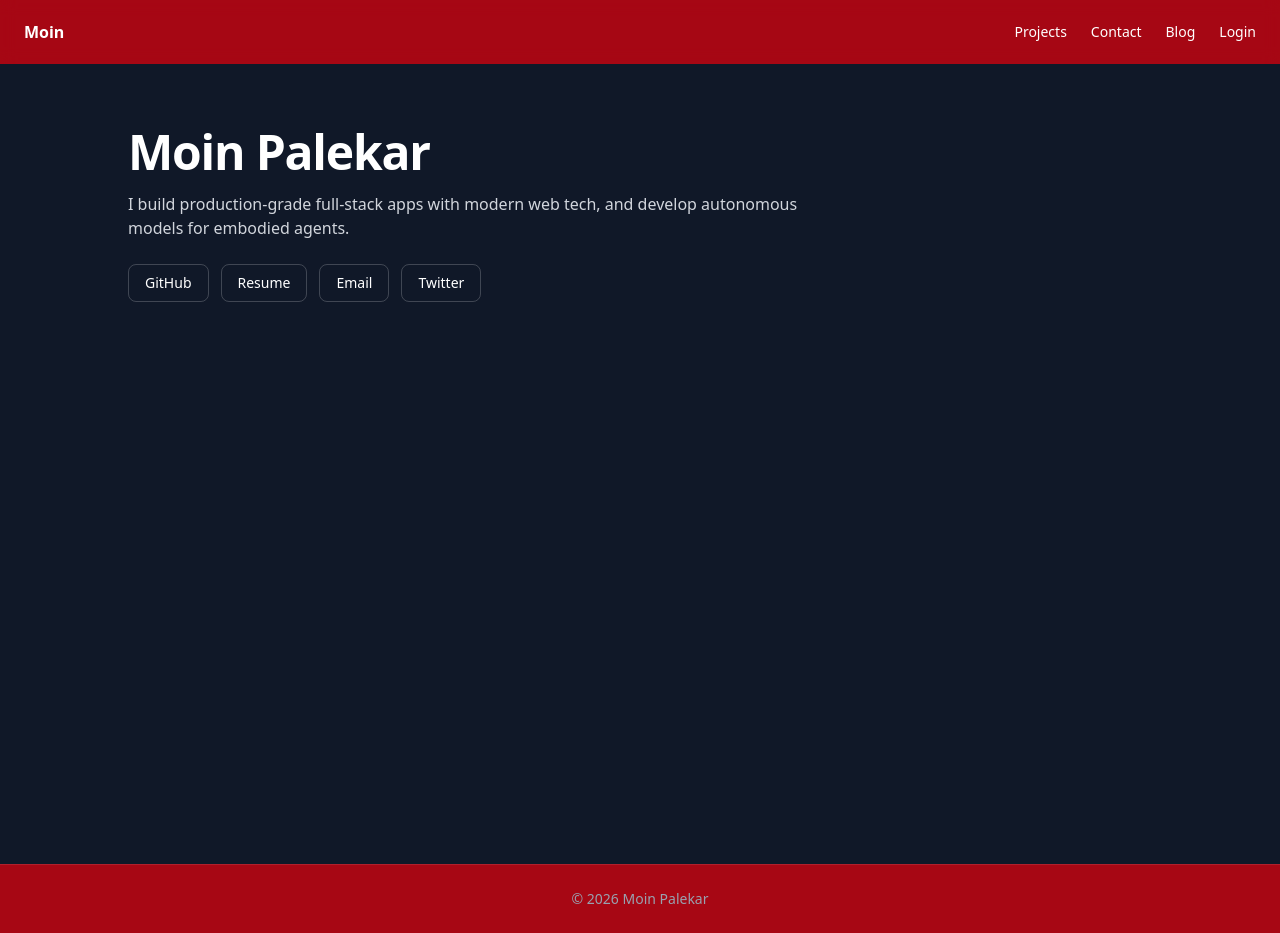
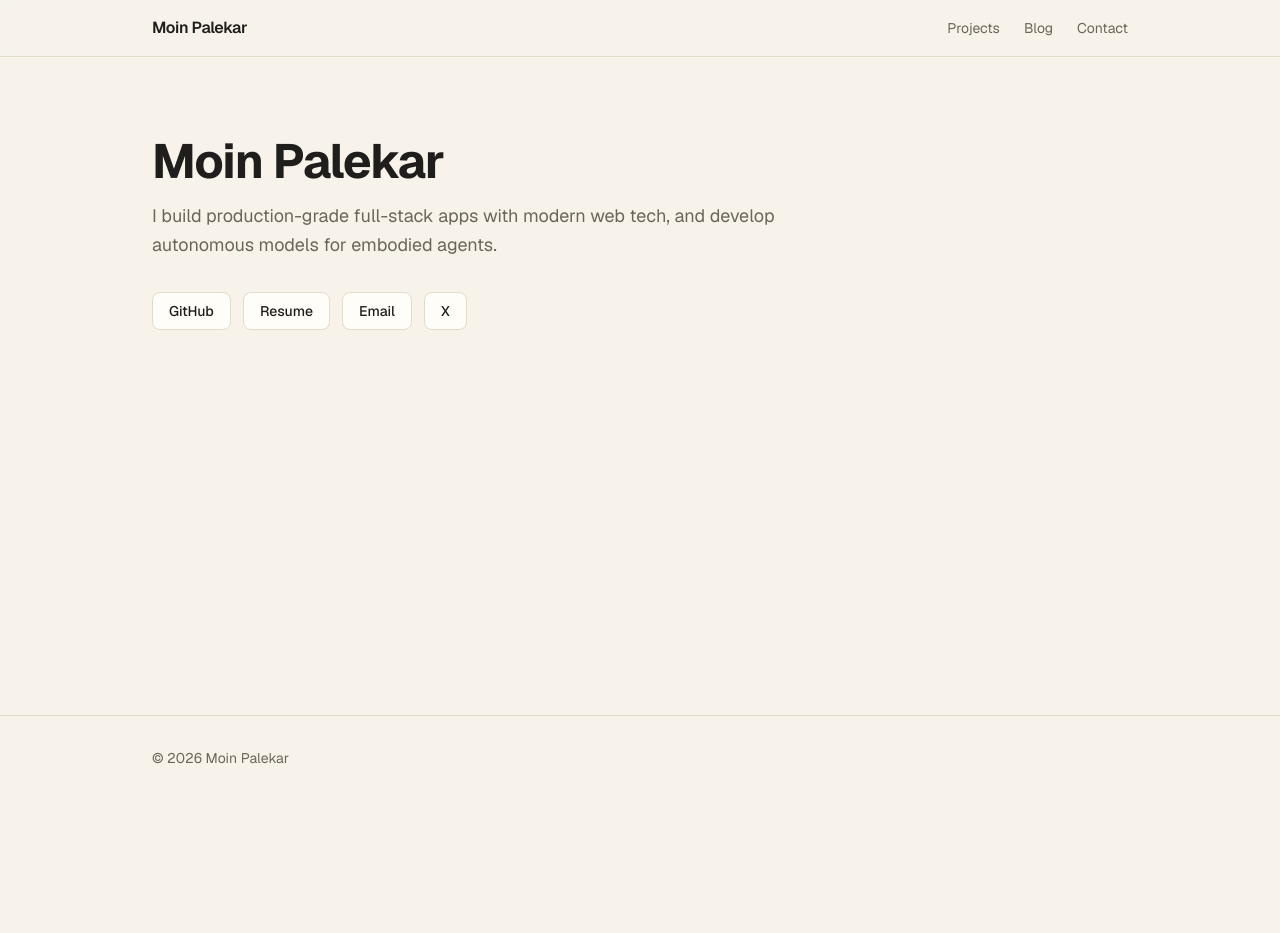
Before and after one commit to Moin-Palekar/personal-website, a Next.js app: page / in a window 1280 px wide. After the commit the page ends 800 px from the top, so only its background shows below. Built offline with nearby package versions, Linux system fonts and the light colour scheme.

Commit message:
Light theme: palette, layout shell, home page grid

```diff
--- a/app/blog/[id]/page.tsx
+++ b/app/blog/[id]/page.tsx
@@ -1,25 +1,73 @@
-// @ts-nocheck
-import Markdown from "../../components/Markdown";
-async function getBlog(id) {
-  const res = await fetch(process.env.NEXT_PUBLIC_API_URL + "/blogs/" + id, { cache: "no-store" });
-  if (!res.ok) return null;
-  return res.json();
-}
+import Image from "next/image";
+import Link from "next/link";
+import { projects } from "./projectsData";
 
-export default async function BlogPost({ params }) {
-  const { id } = await params;
-  const post = await getBlog(id);
+const links = [
+  { label: "GitHub", href: "https://github.com/Moin-Palekar", external: true },
+  { label: "Resume", href: "/resume.pdf", external: true },
+  { label: "Email", href: "mailto:moinismailp@gmail.com" },
+  { label: "X", href: "https://x.com/moinismailp", external: true },
+];
 
-  if (!post) {
-    return <main className="px-6 py-16"><p>Post not found.</p></main>;
-  }
+export default function Home() {
+  const featured = projects.filter((p) => p.featured);
 
   return (
-    <main className="min-h-screen px-6 py-16">
-      <div className="mx-auto max-w-3xl">
-        <p className="text-sm text-gray-400">{new Date(post.date).toLocaleDateString("en-US", { year: "numeric", month: "long", day: "numeric" })}</p>
-        <h1 className="mt-2 text-4xl font-bold">{post.title}</h1>
-        <div className="mt-8"><Markdown content={post.content} /></div>
+    <main className="px-6 py-20">
+      <div className="mx-auto max-w-5xl">
+        <h1 className="text-5xl font-bold tracking-tight">Moin Palekar</h1>
+        <p className="mt-4 max-w-2xl text-lg leading-relaxed text-muted">
+          I build production-grade full-stack apps with modern web tech, and
+          develop autonomous models for embodied agents.
+        </p>
+
+        <div className="mt-8 flex flex-wrap gap-3">
+          {links.map((l) => (
+            <a
+              key={l.label}
+              href={l.href}
+              {...(l.external ? { target: "_blank", rel: "noreferrer" } : {})}
+              className="rounded-lg border border-line bg-card px-4 py-2 text-sm font-medium transition hover:border-ink"
+            >
+              {l.label}
+            </a>
+          ))}
+        </div>
+
+        {featured.length > 0 && (
+          <section className="mt-20">
+            <h2 className="text-sm font-semibold uppercase tracking-wider text-muted">
+              Selected projects
+            </h2>
+            <div className="mt-6 grid gap-6 sm:grid-cols-2">
+              {featured.map((p) => (
+                <Link
+                  key={p.slug}
+                  href={`/projects/${p.slug}`}
+                  className="group block rounded-2xl border border-line bg-card p-6 transition hover:-translate-y-0.5 hover:shadow-md"
+                >
+                  {p.media && (
+                    <div className="mb-4 overflow-hidden rounded-xl">
+                      <Image src={p.media} alt={p.title} width={800} height={450} className="h-44 w-full object-cover" />
+                    </div>
+                  )}
+                  <h3 className="text-xl font-semibold group-hover:text-accent">{p.title}</h3>
+                  <p className="mt-2 text-muted">{p.oneLiner}</p>
+                  <div className="mt-4 flex flex-wrap gap-2">
+                    {p.tech.map((t) => (
+                      <span key={t} className="rounded-full bg-paper px-3 py-1 text-xs font-medium text-muted">
+                        {t}
+                      </span>
+                    ))}
+                  </div>
+                </Link>
+              ))}
+            </div>
+            <Link href="/projects" className="mt-8 inline-block text-sm font-medium text-accent hover:underline">
+              See all projects →
+            </Link>
+          </section>
+        )}
       </div>
     </main>
   );
--- a/app/globals.css
+++ b/app/globals.css
@@ -1 +1,35 @@
 @import "tailwindcss";
+
+@theme {
+  --color-paper: #F7F3EA;
+  --color-card: #FFFDF8;
+  --color-ink: #1F1E1C;
+  --color-muted: #6B665C;
+  --color-line: #E4DCCB;
+  --color-accent: #B4532A;
+  --font-sans: var(--font-geist-sans);
+  --font-mono: var(--font-geist-mono);
+}
+
+body {
+  background: var(--color-paper);
+  color: var(--color-ink);
+}
+
+/* Blog post typography */
+.post { font-size: 1.0625rem; line-height: 1.75; }
+.post > * + * { margin-top: 1.25em; }
+.post h2 { font-size: 1.5rem; font-weight: 650; margin-top: 2.2em; letter-spacing: -0.01em; }
+.post h3 { font-size: 1.2rem; font-weight: 600; margin-top: 1.8em; }
+.post a { color: var(--color-accent); text-decoration: underline; text-underline-offset: 3px; }
+.post ul { list-style: disc; padding-left: 1.4em; }
+.post ol { list-style: decimal; padding-left: 1.4em; }
+.post li + li { margin-top: 0.35em; }
+.post blockquote { border-left: 3px solid var(--color-line); padding-left: 1em; color: var(--color-muted); }
+.post code { font-family: var(--font-geist-mono), monospace; font-size: 0.9em; background: #EFE8DA; padding: 0.15em 0.35em; border-radius: 4px; }
+.post pre { background: var(--color-card); border: 1px solid var(--color-line); border-radius: 10px; padding: 1em 1.2em; overflow-x: auto; }
+.post pre code { background: none; padding: 0; }
+.post table { width: 100%; border-collapse: collapse; font-size: 0.95em; }
+.post th, .post td { border-bottom: 1px solid var(--color-line); padding: 0.5em 0.75em; text-align: left; }
+.post img { border-radius: 10px; }
+.post .katex-display { overflow-x: auto; overflow-y: hidden; padding: 0.25em 0; }
--- a/app/layout.tsx
+++ b/app/layout.tsx
@@ -25,27 +25,27 @@ export default function RootLayout({
   return (
     <html lang="en">
       <body
-        className="min-h-screen bg-gray-900 text-white"
+        className={`flex flex-col ${geistSans.variable} ${geistMono.variable} min-h-screen bg-paper text-ink antialiased`}
+        style={{ fontFamily: "var(--font-geist-sans)" }}
       >
-        <nav className="sticky top-0 z-50 py-5 bg-red-600/70 backdrop-blur">
-          <div className="mx-auto flex max-w-5l items-center justify-between px-6 px-4">
-            <a href="/" className="font-semibold">Moin</a>
-            <div className="flex gap-6 text-sm">
-              <a href="/projects" className="hover:underline">Projects</a>
-              <a href="/contact" className="hover:underline">Contact</a>
-              <a href="/blog " className="hover:underline">Blog</a>
-              <a href="/login " className="hover:underline">Login</a>
+        <nav className="sticky top-0 z-50 border-b border-line bg-paper/80 backdrop-blur">
+          <div className="mx-auto flex max-w-5xl items-center justify-between px-6 py-4">
+            <a href="/" className="font-semibold tracking-tight">Moin Palekar</a>
+            <div className="flex gap-6 text-sm text-muted">
+              <a href="/projects" className="hover:text-ink">Projects</a>
+              <a href="/blog" className="hover:text-ink">Blog</a>
+              <a href="/contact" className="hover:text-ink">Contact</a>
             </div>
           </div>
         </nav>
-        {children}
 
-        <footer className="mt-0 flex border-t border-white/10 py-6 bg-red-600/70">
-          <div className="mx-auto max-w-5xl px-6 text-sm text-gray-400 flex justify-between ">
-            <span>© {new Date().getFullYear()} Moin Palekar</span>
+        <div className="flex-1">{children}</div>
+
+        <footer className="border-t border-line py-8">
+          <div className="mx-auto max-w-5xl px-6 text-sm text-muted">
+            © {new Date().getFullYear()} Moin Palekar
           </div>
         </footer>
-
       </body>
     </html>
   );
--- a/app/page.tsx
+++ b/app/page.tsx
@@ -1,167 +1,74 @@
-"use client";
 import Image from "next/image";
-import { useState } from "react";
+import Link from "next/link";
 import { projects } from "./projectsData";
-import { useEffect } from "react";
 
-
-
+const links = [
+  { label: "GitHub", href: "https://github.com/Moin-Palekar", external: true },
+  { label: "Resume", href: "/resume.pdf", external: true },
+  { label: "Email", href: "mailto:moinismailp@gmail.com" },
+  { label: "X", href: "https://x.com/moinismailp", external: true },
+];
 
 export default function Home() {
+  const featured = projects.filter((p) => p.featured);
 
-  const [index, setIndex] = useState(0);
-  const p = projects[index];
-
-  if (projects.length === 0) {
   return (
-    <main className="min-h-screen px-6 py-16">
-      <div className="mx-auto max-w-5xl">
+    <main className="py-20">
+      <div className="mx-auto max-w-5xl px-6">
         <h1 className="text-5xl font-bold tracking-tight">Moin Palekar</h1>
-        <p className="mt-4 max-w-2xl text-gray-300">
+        <p className="mt-4 max-w-2xl text-lg leading-relaxed text-muted">
           I build production-grade full-stack apps with modern web tech, and
           develop autonomous models for embodied agents.
         </p>
-        <div className="mt-6 flex flex-wrap gap-3">
-          <a href="https://github.com/Moin-Palekar" target="_blank" rel="noreferrer" className="rounded-lg border border-white/20 px-4 py-2 text-sm hover:bg-white/10">GitHub</a>
-          <a href="/resume.pdf" target="_blank" rel="noreferrer" className="rounded-lg border border-white/20 px-4 py-2 text-sm hover:bg-white/10">Resume</a>
-          <a href="mailto:moinismailp@gmail.com" className="rounded-lg border border-white/20 px-4 py-2 text-sm hover:bg-white/10">Email</a>
-          <a href="https://x.com/moinismailp" target="_blank" rel="noreferrer" className="rounded-lg border border-white/20 px-4 py-2 text-sm hover:bg-white/10">Twitter</a>
+
+        <div className="mt-8 flex flex-wrap gap-3">
+          {links.map((l) => (
+            <a
+              key={l.label}
+              href={l.href}
+              {...(l.external ? { target: "_blank", rel: "noreferrer" } : {})}
+              className="rounded-lg border border-line bg-card px-4 py-2 text-sm font-medium transition hover:border-ink"
+            >
+              {l.label}
+            </a>
+          ))}
         </div>
+
+        {featured.length > 0 && (
+          <section className="mt-20">
+            <h2 className="text-sm font-semibold uppercase tracking-wider text-muted">
+              Selected projects
+            </h2>
+            <div className="mt-6 grid gap-6 sm:grid-cols-2">
+              {featured.map((p) => (
+                <Link
+                  key={p.slug}
+                  href={`/projects/${p.slug}`}
+                  className="group block rounded-2xl border border-line bg-card p-6 transition hover:-translate-y-0.5 hover:shadow-md"
+                >
+                  {p.media && (
+                    <div className="mb-4 overflow-hidden rounded-xl">
+                      <Image src={p.media} alt={p.title} width={800} height={450} className="h-44 w-full object-cover" />
+                    </div>
+                  )}
+                  <h3 className="text-xl font-semibold group-hover:text-accent">{p.title}</h3>
+                  <p className="mt-2 text-muted">{p.oneLiner}</p>
+                  <div className="mt-4 flex flex-wrap gap-2">
+                    {p.tech.map((t) => (
+                      <span key={t} className="rounded-full bg-paper px-3 py-1 text-xs font-medium text-muted">
+                        {t}
+                      </span>
+                    ))}
+                  </div>
+                </Link>
+              ))}
+            </div>
+            <Link href="/projects" className="mt-8 inline-block text-sm font-medium text-accent hover:underline">
+              See all projects →
+            </Link>
+          </section>
+        )}
       </div>
     </main>
   );
 }
-
-  useEffect(() => {
-    function handleKeyDown(e: KeyboardEvent) {
-      if (e.key === "ArrowLeft") {
-        setIndex((i) => (i === 0 ? projects.length - 1 : i - 1));
-      }
-
-      if (e.key === "ArrowRight") {
-        setIndex((i) => (i === projects.length - 1 ? 0 : i + 1));
-      }
-    }
-
-    window.addEventListener("keydown", handleKeyDown);
-
-    return () => {
-      window.removeEventListener("keydown", handleKeyDown);
-    };
-  }, []);
-
-
-
-  return (
-    <main className="min-h-screen px-6 py-16">
-      <div className="mx-auto max-w-5xl">
-        <h1 className="text-5xl font-bold tracking-tight">Moin Palekar</h1>
-        <p className="mt-4 max-w-2xl text-gray-300">
-          I build production-grade full-stack apps with modern web tech, and
-          <br></br>
-          develop autonomous models for embodied agents.
-        </p>
-
-        <div className="mt-6 flex flex-wrap gap-3">
-          <a
-            href="https://github.com/Moin-Palekar"
-            target="_blank"
-            rel="noreferrer"
-            className="rounded-lg border border-white/20 px-4 py-2 text-sm hover:bg-white/10"
-          >
-            GitHub
-          </a>
-
-          <a
-            href="/resume.pdf"
-            target="_blank"
-            rel="noreferrer"
-            className="rounded-lg border border-white/20 px-4 py-2 text-sm hover:bg-white/10"
-          >
-            Resume
-          </a>
-
-          <a
-            href="mailto:moinismailp@gmail.com"
-            className="rounded-lg border border-white/20 px-4 py-2 text-sm hover:bg-white/10"
-          >
-            Email
-          </a>
-
-          <a
-            href="https://x.com/moinismailp"
-            target="_blank"
-            rel="noreferrer"
-            className="rounded-lg border border-white/20 px-4 py-2 text-sm hover:bg-white/10"
-          >
-            Twitter
-          </a>
-        </div>
-
-        <div
-          key={index}
-          className="mt-10"
-        >
-          <a
-            href={`/projects/${p.slug}`}
-            className="block rounded-2xl border border-white/10 bg-white/5 p-6 hover:bg-white/10"
-          >
-            {p.media && (
-              <div className="mb-4 overflow-hidden rounded-xl">
-                <Image
-                  src={p.media}
-                  alt={p.title}
-                  width={800}
-                  height={450}
-                  className="h-48 w-full object-cover"
-                />
-              </div>
-            )}
-            <h2 className="mt-2 text-2xl font-semibold">{p.title}</h2>
-            <p className="mt-2 text-gray-300">{p.oneLiner}</p>
-
-            <div className="mt-4 flex flex-wrap gap-2">
-              {p.tech.map((t) => (
-                <span
-                  key={t}
-                  className="rounded-full border border-white/10 bg-white/10 px-3 py-1 text-sm text-gray-200"
-                >
-                  {t}
-                </span>
-              ))}
-            </div>
-          </a>
-          {/* Navigation buttons */}
-          <div className="mt-8 flex items-center justify-between">
-
-            <p className="mb-3 text-sm text-gray-400">
-              Project {index + 1} / {projects.length}
-            </p>
-            <div className="flex gap-2">
-              <button
-                onClick={() =>
-                  setIndex((i) => (i === 0 ? projects.length - 1 : i - 1))
-                }
-
-                className="rounded-lg border border-white/20 px-4 py-2 text-sm hover:bg-white/10"
-              >
-                Prev
-              </button>
-
-              <button
-                onClick={() =>
-                  setIndex((i) => (i === projects.length - 1 ? 0 : i + 1))
-                }
-
-                className="rounded-lg border border-white/20 px-4 py-2 text-sm hover:bg-white/10"
-              >
-                Next
-              </button>
-            </div>
-          </div>
-
-        </div>
-      </div>
-    </main>
-  );
-}
--- a/app/projectsData.ts
+++ b/app/projectsData.ts
@@ -3,6 +3,8 @@ export type Project = {
   title: string;
   oneLiner: string;
   tech: string[];
+  status: "completed" | "in progress";
+  featured?: boolean;
   href?: string;
   repo?: string;
   media?: string;
```
